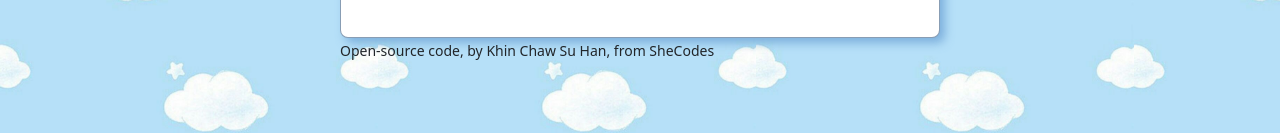
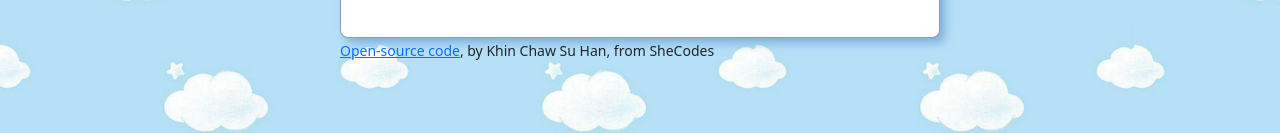
Before and after one commit to ChawSu-coder/Weather-App, a plain HTML site: page index.html in a window 1280 px wide. Shown: the part 510-643 px from the top of the page. Drawn offline with nearby package versions, Linux system fonts and the light colour scheme; no server answers.

Commit message:
Added a link to my GitHub repository

```diff
--- a/index.html
+++ b/index.html
@@ -166,7 +166,11 @@
             </div>
           </div>
         </div>
-        <small>Open-source code, by Khin Chaw Su Han, from SheCodes</small>
+        <small>
+          <a href="https://github.com/ChawSu-coder/Weather-App" target="_blank"
+            >Open-source code</a
+          >, by Khin Chaw Su Han, from SheCodes</small
+        >
       </div>
     </div>
     <script src="src/script.js"></script>
```
